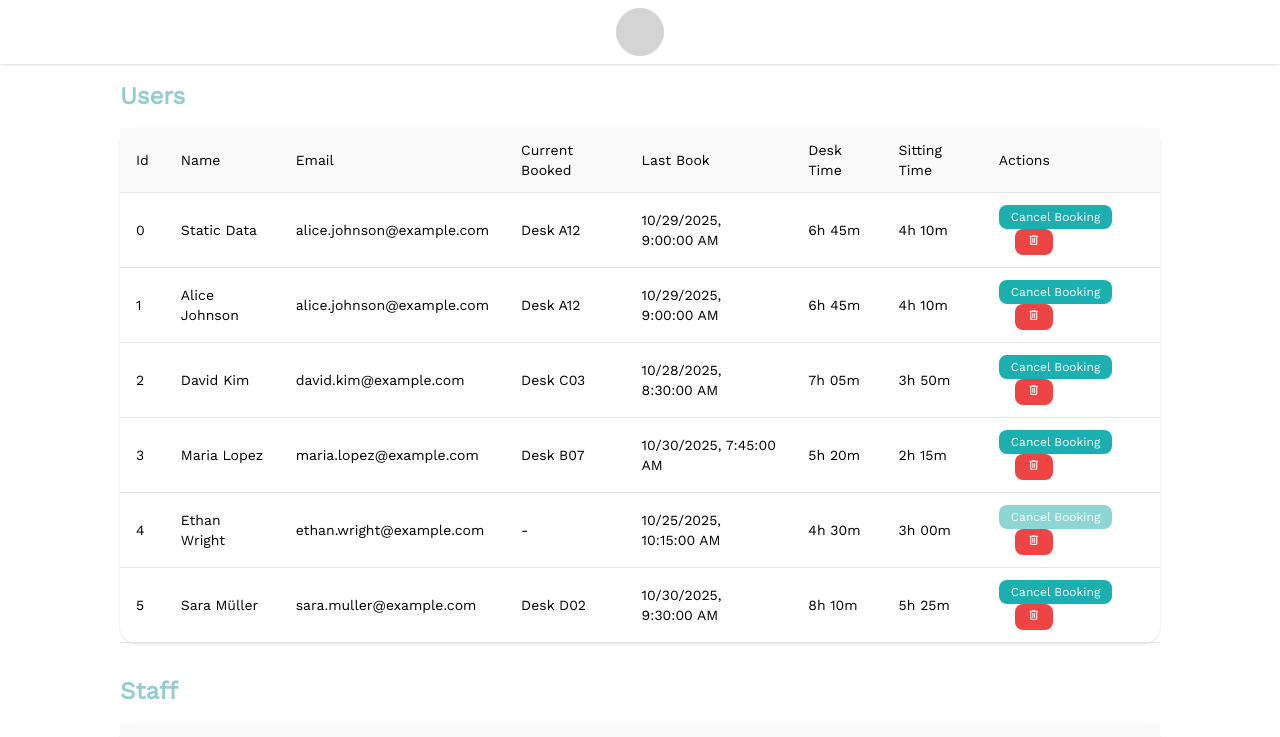
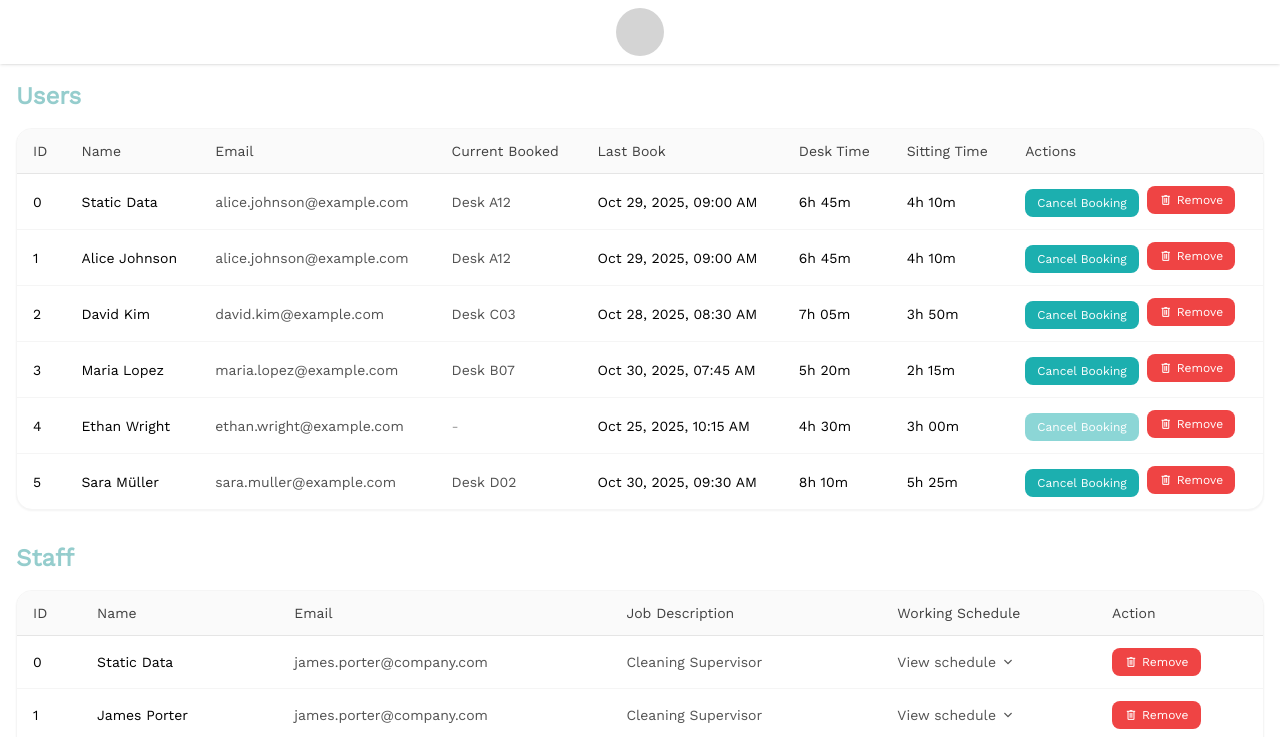
Before and after one commit to SDU-Project-group-2025-2nd-semester/sem-project-3, a React (Vite) app in the folder src/group1.sem3.frontend/: page /admin/UserManager in a window 1280 px wide. Shown: the top 737 px of the page. Built offline with nearby package versions, Linux system fonts and the light colour scheme; some icons are missing.

Commit message:
page restructure, and responsiveness improvements

```diff
--- a/src/group1.sem3.frontend/src/pages/admin/UserManagerPage.jsx
+++ b/src/group1.sem3.frontend/src/pages/admin/UserManagerPage.jsx
@@ -8,144 +8,216 @@ export default function UserManagerPage() {
   const formatDate = (iso) => {
     if (!iso) return '_'
     try {
-            return new Date(iso).toLocaleString()
+      return new Date(iso).toLocaleString('en-US', {
+        year: 'numeric',
+        month: 'short',
+        day: 'numeric',
+        hour: '2-digit',
+        minute: '2-digit'
+      });
     } catch {
-            return iso
+      return iso;
     }
   }
 
-    const formatSchedule = (schedule) => {
-        if (!schedule || typeof schedule !== 'object') return '_'
-        return Object.entries(schedule).map(([day, time]) => `${day}: ${time}`).join(":")
-    }
+  const handleCancelBooking = (userId) => {
+    console.log('Cancel booking for', userId);
+    // TODO: Implement API call
+  };
 
-    return (
-         <div className="relative bg-background min-h-screen px-4 mt-20">
-         <main className="w-5/6 mx-auto flex flex-col gap-8 pb-32">
-            <section>
-                <h2 className="text-2xl font-semibold text-secondary mb-4">
-                    Users
-                </h2>
-                <div className="bg-white rounded-2xl shadow">
-                  <div className="overflow-x-auto">
-                    <table className="min-w-full table-auto  max-lg:block">
+  const handleRemoveUSer = (userId) => {
+    console.log('Remove User for', userId);
+    // TODO: Implement API call
+  };
+
+  const TableHeader = ({ columns }) => (
     <thead className="bg-gray-50 max-lg:hidden">
       <tr>
-                          <th className="px-4 py-3 text-left text-sm font-medium">Id</th>
-                          <th className="px-4 py-3 text-left text-sm font-medium">Name</th>
-                          <th className="px-4 py-3 text-left text-sm font-medium">Email</th>
-                          <th className="px-4 py-3 text-left text-sm font-medium">Current Booked</th>
-                          <th className="px-4 py-3 text-left text-sm font-medium">Last Book</th>
-                          <th className="px-4 py-3 text-left text-sm font-medium">Desk Time</th>
-                          <th className="px-4 py-3 text-left text-sm font-medium">Sitting Time</th>
-                          <th className="px-4 py-3 text-left text-sm font-medium">Actions</th>
+        {columns.map((col, idx) => (
+          <th key={idx} className="px-4 py-3 text-left text-sm font-medium text-gray-700">
+            {col}
+          </th>
+        ))}
       </tr>
     </thead>
-                      <tbody className="max-lg:block">
-                        {users.map((u) => (
-                          <tr key={u.id} className="border-t last:border-b max-lg:flex max-lg:flex-wrap max-lg:items-center">
-                            <td className="px-4 py-3 lg:text-sm max-lg:text-m max-lg:w-1/10 max-lg:flex-shrink-0 max-lg:pr-2 max-lg:py-1">
-                              {u.id}</td>
-                            <td className="px-4 py-3 lg:text-sm max-lg:flex-1 max-lg:w-9/10 max-lg:text-m max-lg:py-0">
-                              {u.Name}</td>
-                            <td className="px-4 py-3 text-sm max-lg: max-lg:w-full max-lg:py-0">{u.Email}</td>
-                            <td className="px-4 py-3 text-sm max-lg:block max-lg:w-full max-lg:pt-2 max-lg:pb-0">
-                              <span className="font-semibold lg:hidden">Current Booked: </span>
-                              {u.CurrentBooked ?? '-'}</td>
-                            <td className="px-4 py-3 text-sm max-lg:block max-lg:w-full max-lg:py-0">
-                              <span className="font-semibold lg:hidden">Last Booked: </span>
-                              {formatDate(u.LastBook)}</td>
-                            <td className="px-4 py-3 text-sm max-lg:block max-lg:w-full max-lg:py-0">
-                              <span className="font-semibold lg:hidden">Desk Time: </span>
-                              {u.DeskTime ?? '-'}</td>
-                            <td className="px-4 py-3 text-sm max-lg:block max-lg:w-full max-lg:py-0">
-                              <span className="font-semibold lg:hidden">Sitting Time: </span>
-                              {u.SittingTime ?? '-'}</td>
-                            <td className="px-4 py-3 text-sm max-lg:flex max-lg:justify-between max-lg:items-center">
+  );
+
+  const EmptyState = ({ colSpan, message }) => (
+    <tr>
+      <td colSpan={colSpan} className="px-4 py-6 text-center text-sm text-gray-500">
+        {message}
+      </td>
+    </tr>
+  );
+
+  const MobileLabel = ({ children }) => (
+    <span className="font-semibold lg:hidden">{children}: </span>
+  );
+
+  const UserRow = ({ user }) => (
+    <tr key={user.id} className="border-t last:border-b hover:bg-gray-50 transition-colors max-lg:flex max-lg:flex-wrap max-lg:border-b max-lg:py-2">
+      <td className="px-4 py-2 text-sm max-lg:w-1/8 max-lg:flex-shrink-0 max-lg:pr-0 max-lg:text-lg">
+        {user.id}
+      </td>
+      <td className="px-4 py-2 text-sm font-medium max-lg:w-7/8 max-lg:pl-2 max-lg:text-lg">
+        {user.Name}
+      </td>
+      <td className="px-4 py-3 text-sm text-gray-600 max-lg:w-full max-lg:py-1">
+        {user.Email}
+      </td>
+      <td className="px-4 py-3 text-sm max-lg:w-full max-lg:py-1">
+        <MobileLabel>Current Booked</MobileLabel>
+        <span className={user.CurrentBooked ? "text-gray-600 font-medium" : "text-gray-400"}>
+          {user.CurrentBooked ?? '-'}
+        </span>
+      </td>
+      <td className="px-4 py-3 text-sm max-lg:w-full max-lg:py-1">
+        <MobileLabel>Last Booked</MobileLabel>
+        {formatDate(user.LastBook)}
+      </td>
+      <td className="px-4 py-3 text-sm max-lg:w-full max-lg:py-1">
+        <MobileLabel>Desk Time</MobileLabel>
+        {user.DeskTime ?? '-'}
+      </td>
+      <td className="px-4 py-3 text-sm max-lg:w-full max-lg:py-1">
+        <MobileLabel>Sitting Time</MobileLabel>
+        {user.SittingTime ?? '-'}
+      </td>
+      <td className="px-4 py-3 text-sm max-lg:w-full max-lg:flex max-lg:flex-row max-lg:gap-2 max-lg:mt-2">
         <button
-                                className="bg-accent text-white px-3 py-1 rounded-lg text-xs hover:bg-accent/90 disabled:opacity-50"
-                                disabled={!u.CurrentBooked}
-                                onClick={() => console.log('Cancel booking for', u.id)}
+          className="bg-accent text-white px-3 py-1.5 rounded-lg text-xs font-medium hover:bg-accent-600 disabled:opacity-50 disabled:cursor-not-allowed transition-all max-lg:flex-[4]"
+          disabled={!user.CurrentBooked}
+          onClick={() => handleCancelBooking(user.id)}
+          title={!user.CurrentBooked ? "No active booking" : "Cancel booking"}
         >
           Cancel Booking
         </button>
         <button
-                                className="bg-danger-500 text-white mx-4 px-3 py-1 rounded-lg text-xs hover:bg-danger-600 disabled:opacity-50"
-                                onClick={() => console.log('Remove Account for', u.id)}
+          className="bg-danger-500 text-white lg:ml-2 px-3 py-1.5 rounded-lg text-xs hover:bg-danger-600 transition-all inline-flex items-center justify-center gap-1 max-lg:flex-1"
+          onClick={() => handleRemoveUser(user.id, 'user')}
+          title="Remove user account"
         >
           <span className="material-symbols-outlined text-sm leading-none">delete</span>
+          <span>Remove</span>
         </button>
       </td>
     </tr>
-                        ))}
-                        {users.length === 0 && (
-                          <tr>
-                            <td colSpan="7" className="px-4 py-6 text-center text-sm text-gray-500">
-                              No users found
+  );
+
+  const StaffRow = ({ staffMember }) => (
+    <tr key={staffMember.id} className="border-t last:border-b hover:bg-gray-50 transition-colors max-lg:flex max-lg:flex-wrap max-lg:border-b max-lg:py-2">
+      <td className="px-4 py-2 text-sm max-lg:w-1/8 max-lg:flex-shrink-0 max-lg:pr-0 max-lg:text-lg">
+        {staffMember.id}
+      </td>
+      <td className="px-4 py-2 text-sm font-medium max-lg:w-7/8 max-lg:pl-2 max-lg:text-lg">
+        {staffMember.Name}
+      </td>
+      <td className="px-4 py-3 text-sm text-gray-600 max-lg:w-full max-lg:py-1">
+        {staffMember.Email}
+      </td>
+      <td className="px-4 py-3 text-sm text-gray-600 max-lg:w-full max-lg:py-1">
+        <MobileLabel>Job Description</MobileLabel>
+        {staffMember.JobDescription}
+      </td>
+      <td className="px-4 py-3 text-sm max-lg:w-full max-lg:py-1">
+        <details className="cursor-pointer group">
+          <summary className="text-sm font-medium text-gray-600 hover:text-gray-700 list-none max-lg:font-semibold">
+            <span className="inline-flex items-center gap-1">
+              View schedule
+              <span className="material-symbols-outlined text-base group-open:rotate-180 transition-transform">
+                expand_more
+              </span>
+            </span>
+          </summary>
+          <div className="mt-2 text-xs space-y-1 pl-4 border-l-2 border-gray-200">
+            {staffMember.WorkingSchedule ? (
+              Object.entries(staffMember.WorkingSchedule).map(([day, time]) => (
+                <div key={day} className="flex gap-2">
+                  <span className="font-medium text-gray-700 min-w-[60px]">{day}:</span>
+                  <span className="text-gray-600">{time}</span>
+                </div>
+              ))
+            ) : (
+              <div className="text-gray-400">No schedule available</div>
+            )}
+          </div>
+        </details>
+      </td>
+      <td className="px-4 py-3 text-sm max-lg:w-full max-lg:mt-2">
+        <button
+          className="bg-danger-500 text-white px-3 py-1.5 rounded-lg text-xs hover:bg-danger-600 transition-all inline-flex items-center gap-1"
+          onClick={() => handleRemoveUser(staffMember.id, 'staff')}
+          title="Remove staff account"
+        >
+          <span className="material-symbols-outlined text-sm leading-none">delete</span>
+          <span className="inline">Remove</span>
+        </button>
       </td>
     </tr>
+  );
+
+
+  return (
+    <div className="relative bg-background min-h-screen px-4 mt-20">
+      <main className="w-full max-w-7xl mx-auto flex flex-col gap-8 pb-32">
+        <section>
+          <div className="flex items-center justify-between mb-4">
+            <h2 className="text-2xl font-semibold text-secondary">
+              Users
+            </h2>
+          </div>
+          <div className="bg-white rounded-2xl shadow-sm border border-gray-100 overflow-hidden">
+            <div className="overflow-x-auto">
+              <table className="min-w-full table-auto max-lg:block">
+                <TableHeader
+                  columns={[
+                    'ID',
+                    'Name',
+                    'Email',
+                    'Current Booked',
+                    'Last Book',
+                    'Desk Time',
+                    'Sitting Time',
+                    'Actions'
+                  ]}
+                />
+                <tbody className="max-lg:block divide-y divide-gray-100">
+                  {users.length > 0 ? (
+                    users.map((user) => <UserRow key={user.id} user={user} />)
+                  ) : (
+                    <EmptyState colSpan="8" message="No users found" />
                   )}
                 </tbody>
               </table>
             </div>
           </div>
         </section>
-
         <section>
-                <h2 className="text-2xl font-semibold text-secondary mb-4">
+          <div className="flex items-center justify-between mb-4">
+            <h2 className="text-2xl font-semibold text-secondary">
               Staff
             </h2>
-                <div className="bg-white rounded-2xl shadow">
+          </div>
+          <div className="bg-white rounded-2xl shadow-sm border border-gray-100 overflow-hidden">
             <div className="overflow-x-auto">
               <table className="min-w-full table-auto max-lg:block">
-                      <thead className="bg-gray-50 max-lg:hidden">
-                        <tr>
-                          <th className="px-4 py-3 text-left text-sm font-medium">Id</th>
-                          <th className="px-4 py-3 text-left text-sm font-medium">Name</th>
-                          <th className="px-4 py-3 text-left text-sm font-medium">Email</th>
-                          <th className="px-4 py-3 text-left text-sm font-medium">JobDescription</th>
-                          <th className="px-4 py-3 text-left text-sm font-medium">WorkingSchedule</th>
-                          <th className="px-4 py-3 text-left text-sm font-medium">Action</th>
-                        </tr>
-                      </thead>
-                      <tbody className="max-lg:block">
-                        {staff.map((s) => (
-                          <tr key={s.id} className="border-t last:border-b max-lg:flex max-lg:flex-wrap max-lg:items-center">
-                            <td className="px-4 py-3 text-sm max-lg:w-1/10 max-lg:flex-shrink-0 max-lg:pr-2 max-lg:py-1">{s.id}</td>
-                            <td className="px-4 py-3 lg:text-sm max-lg:flex-1 max-lg:w-9/10 max-lg:text-m max-lg:py-0">{s.Name}</td>
-                            <td className="px-4 py-3 text-sm max-lg: max-lg:w-full max-lg:py-0">{s.Email}</td>
-                            <td className="px-4 py-3 text-sm max-lg:block max-lg:w-full max-lg:py-0">
-                              <span className="font-semibold lg:hidden">Job Description: </span>
-                              {s.JobDescription}</td>
-                            <td className="px-4 py-3 text-sm max-lg:block max-lg:w-full max-lg:py-0">
-                              <details className="cursor-pointer group">
-                                <summary className="text-sm max-lg:font-semibold">View schedule</summary>
-                                <div className="cursor-pointer mt-2 text-xs space-y-1">
-                                  {s.WorkingSchedule
-                                    ? Object.entries(s.WorkingSchedule).map(([day, time]) => (
-                                        <div key={day}><span className="font-medium mr-1">{day}:</span>{time}</div>
+                <TableHeader
+                  columns={[
+                    'ID',
+                    'Name',
+                    'Email',
+                    'Job Description',
+                    'Working Schedule',
+                    'Action'
+                  ]}
+                />
+                <tbody className="max-lg:block divide-y divide-gray-100">
+                  {staff.length > 0 ? (
+                    staff.map((staffMember) => (
+                      <StaffRow key={staffMember.id} staffMember={staffMember} />
                     ))
-                                    : <div>-</div>
-                                  }
-                                </div>
-                              </details>
-                            </td>
-                            <td className="px-4 py-3 text-sm max-lg:flex max-lg:flex-col max-lg:items-start  max-lg:justify-start">
-                              <button
-                                className="bg-danger-500 text-white mx-4 px-3 py-1 rounded-lg text-xs hover:bg-danger-600 disabled:opacity-50 max-lg:mx-0"
-                                onClick={() => console.log('Remove Account for', s.id)}
-                              >
-                                <span className="material-symbols-outlined text-sm leading-none">delete</span>
-                              </button>
-                            </td>
-                          </tr>
-                        ))}
-                        {staff.length === 0 && (
-                          <tr>
-                            <td colSpan="7" className="px-4 py-6 text-center text-sm text-gray-500">
-                              No users found
-                            </td>
-                          </tr>
+                  ) : (
+                    <EmptyState colSpan="6" message="No staff found" />
                   )}
                 </tbody>
               </table>
```
Lines whose indentation alone changed are shown as unchanged.
